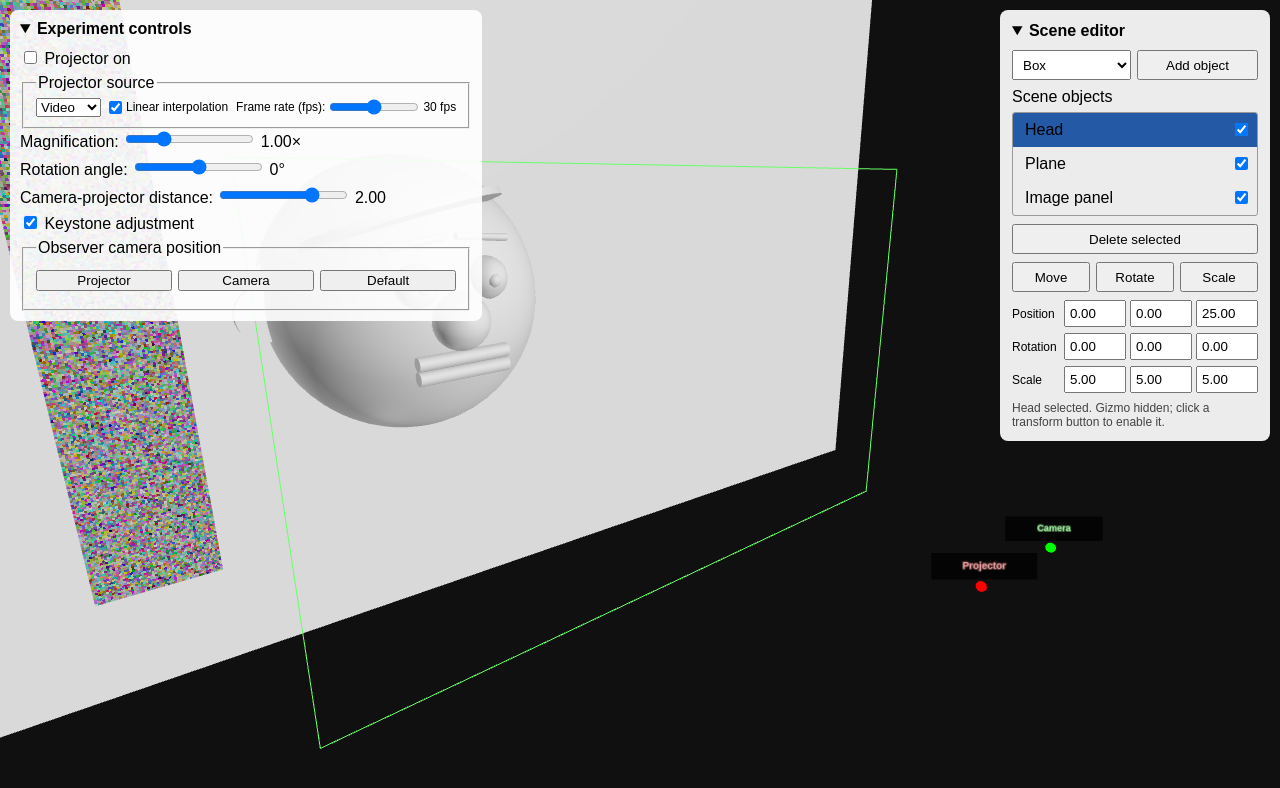
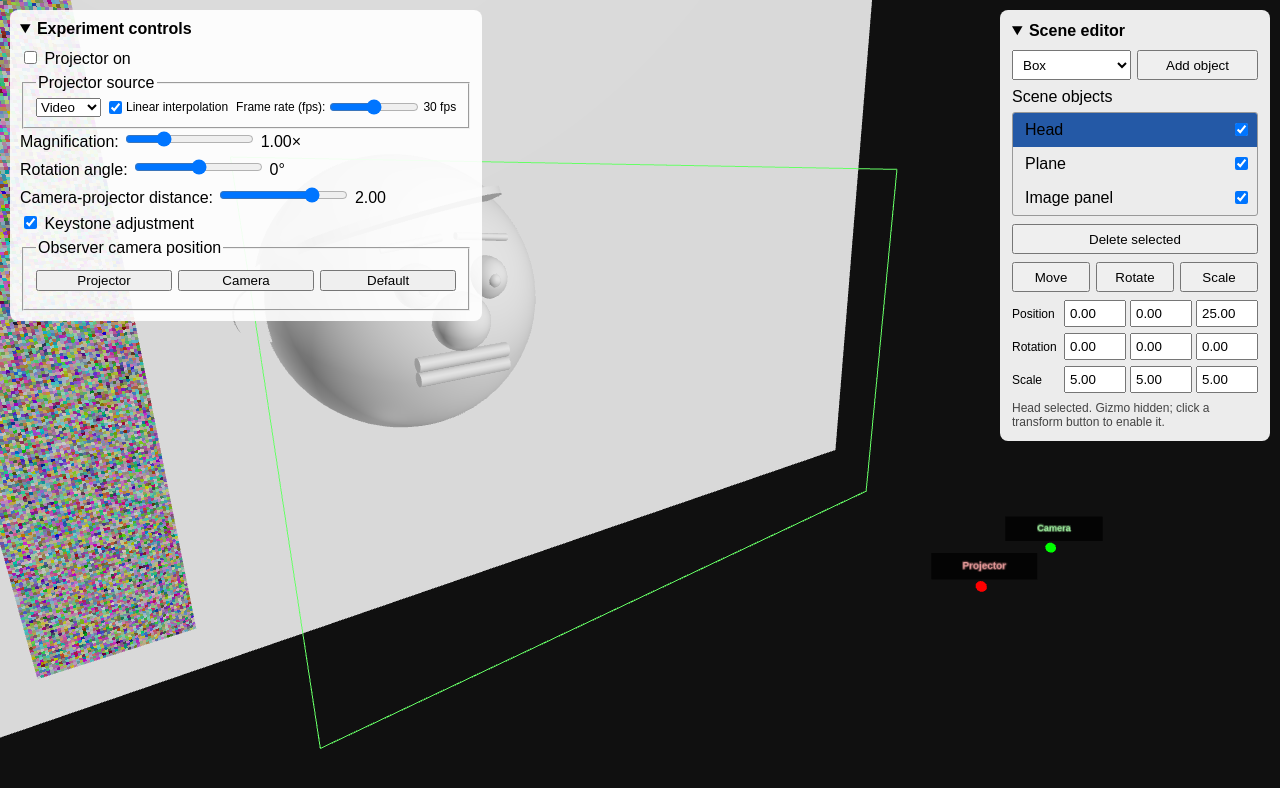
Before and after one commit to jkcuk/Parallaxativf, a plain HTML site: page index.html in a window 1280 px wide. Drawn offline with nearby package versions, Linux system fonts and the light colour scheme; animation ran at ten frames a second.

Commit message:
Minor geometry adjustments

```diff
--- a/index.html
+++ b/index.html
@@ -2424,7 +2424,7 @@ const objectTextureMaterial =
     });
 
 const panelHeight =
-    5 * zA * Math.tan(
+    6 * zA * Math.tan(
         THREE.MathUtils.degToRad(captureCamera.fov * 0.5)
     );
 const panelWidth = panelHeight * captureCamera.aspect * 0.5;
```
